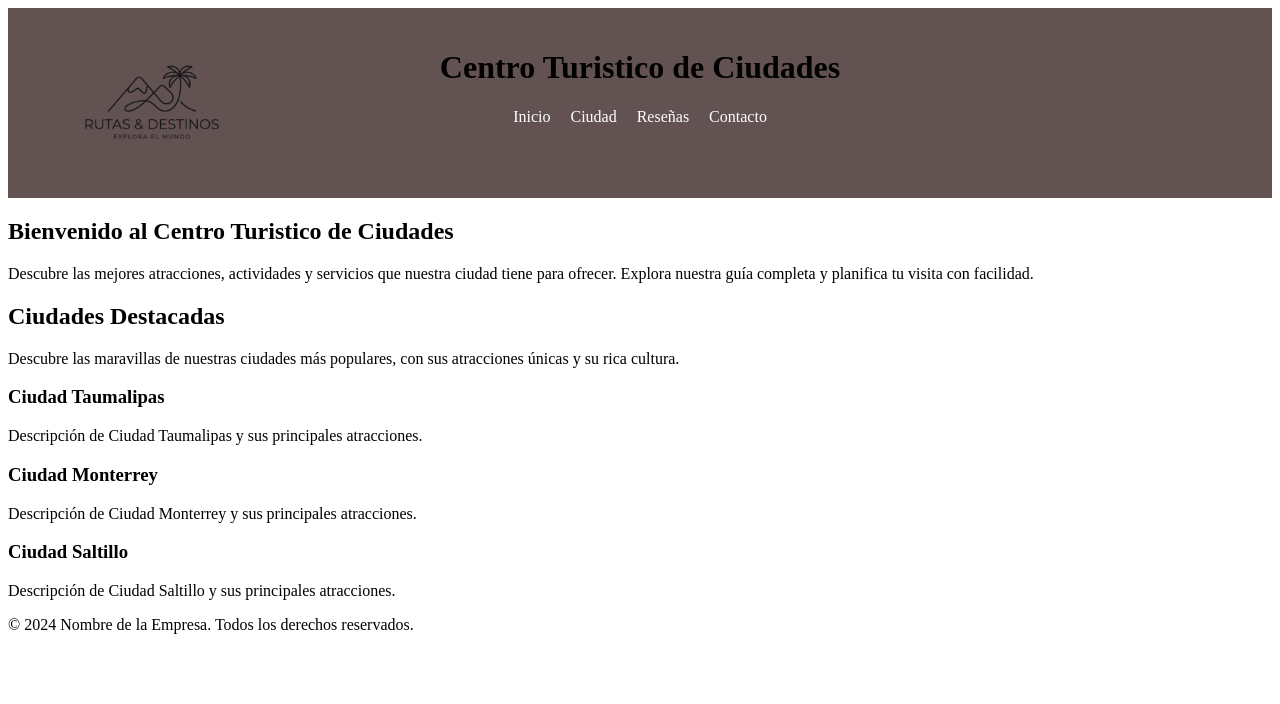
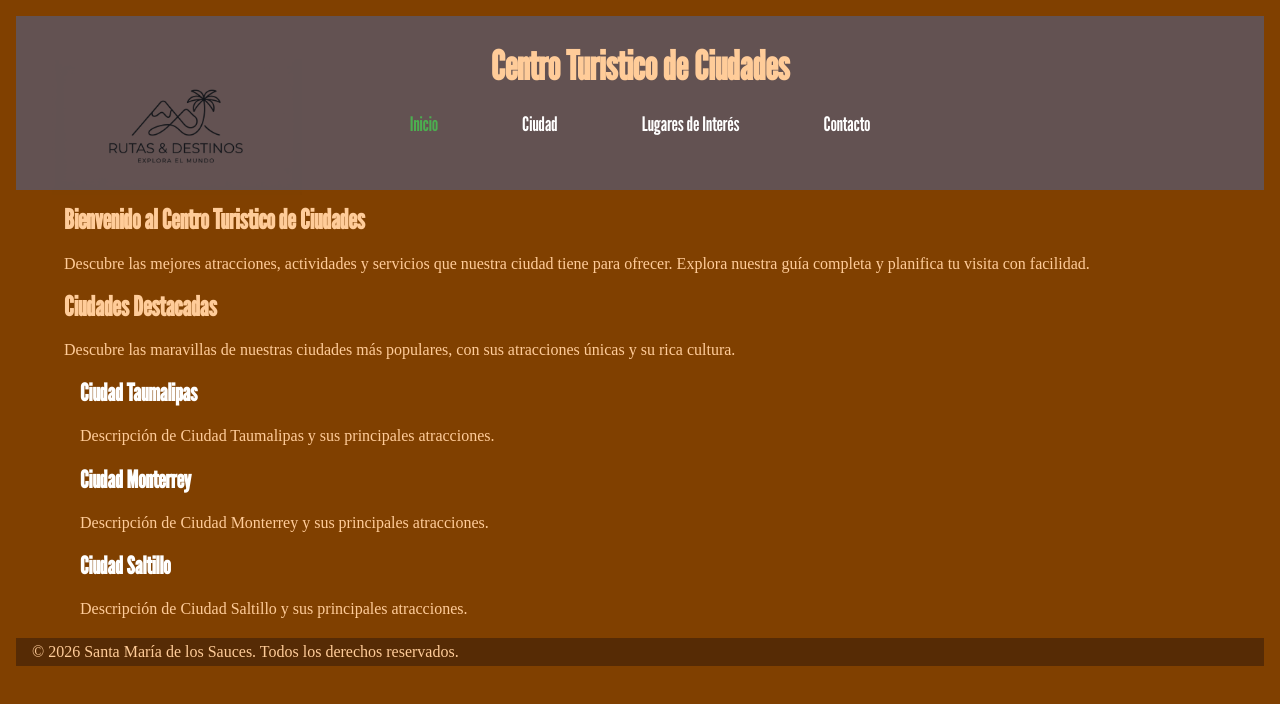
Before and after one commit to Federico973/LI1-2C2026-GRUPO-5, a plain HTML site: page index.html in a window 1280 px wide. Drawn offline with nearby package versions, Linux system fonts and the light colour scheme.

Commit message:
Implementacion de lugares(Falta-completar) arreglos en el nav de todos los archivos, implementacion de un poco de css(Falta realizar la tabla del archivo ciudad.html en el css)

```diff
--- a/Estilos.css
+++ b/Estilos.css
@@ -1,20 +1,37 @@
 /* Nuestro codigo css sera aca */
 
-
+/*VARIABLES*/
 :root {
     --primary-color: #4CAF50;
     --secondary-color: #f2f2f2;
     --text-color: #333;
+    --color-De-Fondo-Header: #635252;
+    --fuente: "League Gothic", sans-serif;
+    --color-h2: #100c08;
+    --color-h1: #FFCC99;
+    --color-h3: #562b05;
+    --fondo-body: #804000;
+}
+/* Estilos para la cabecera. Sera tanto para index como para el resto de paginas */
+
+
+* {
+  box-sizing: border-box;
+  margin: 1rem;
+  padding: 0;
 }
 
-/* Estilos para la cabecera. Sera tanto para index como para el resto de paginas */
+/*Header, footer y body*/
 header {
-    background-color: #635252;
+    font-family: var(--fuente);
+    font-size: 20px;
+    background-color: var(--color-De-Fondo-Header);
     padding: 20px;
     text-align: center;
     position: relative;
     min-height: 150px;
-
+    box-sizing: border-box;
+    margin: 0;
 }
 
 header .logo {
@@ -28,7 +45,40 @@ header .logo {
 
 }
 
-nav.navegacion ul {
+body{
+    max-width: none;
+    margin: 0;
+    line-height: 1.7rem;
+    background-color: var(--fondo-body);
+    color: var(--color-h1)
+}
+
+footer{
+    max-width: none;
+    margin: 0;
+    background-color: var(--color-h3);
+    color: var(--color-h1)
+}
+
+/*Navegacion - Titulos*/
+h1{
+    color: var(--color-h1)
+}
+
+h2{
+    color: var(--color-h1);
+    font-family: var(--fuente);
+    font-size: 1.7rem;
+}
+
+h3{
+    color: white;
+    font-family: var(--fuente);
+    font-size: 1.5rem;
+}
+
+nav ul {
+
     list-style-type: none;
     margin: 0;
     padding: 0;
@@ -37,11 +87,9 @@ nav.navegacion ul {
     gap: 20px;
 }
 
-nav.navegacion a {
+nav a {
     color: white;
     text-decoration: none;
 }
 
-nav.navegacion a:hover {
-    color: var(--primary-color);
-}
+nav a:hover, nav a.activo { color: var(--primary-color); }
--- a/index.html
+++ b/index.html
@@ -5,8 +5,10 @@
     <meta name="viewport" content="width=device-width, initial-scale=1.0">
     <!--Descripcion de la pagina a poner-->
     <meta name="description" content="Bienvenido al Centro Turistico de Ciudades, tu destino ideal para descubrir las mejores atracciones y servicios en la ciudad.">
-    <!-- Link de donde sacara los estilos -->
-    <link rel="stylesheet" href="Estilos.css">
+    <link rel="preconnect" href="https://fonts.googleapis.com">
+    <link rel="preconnect" href="https://fonts.gstatic.com" crossorigin>
+    <link href="https://fonts.googleapis.com/css2?family=League+Gothic&display=swap" rel="stylesheet">
+        <link rel="stylesheet" href="Estilos.css">
     <!--Titulo de la pagina a poner-->
     <title>Centro Turistico de Ciudades</title>
 </head>
@@ -21,9 +23,9 @@
             <ul>
                 <!-- Enlaces de navegación -->
                  <!-- El href con el # te perminete hacer saltos sobre la misma pagina o se podria buscar otra para que de salto a otra pagina -->
-                <li><a href="#Inicio">Inicio</a></li>
+                <li><a href="#Inicio"class="activo">Inicio</a></li>
                 <li><a href="Ciudad.html">Ciudad</a></li>
-                <li><a href="#reseñas">Reseñas</a></li>
+                <li><a href="lugares.html">Lugares de Interés</a></li>
                 <li><a href="contacto.html">Contacto</a></li>
             </ul>
         </nav>
@@ -53,7 +55,7 @@
     </main>
     <footer>
     <!-- Pie de página -->
-    <p>&copy; 2024 Nombre de la Empresa. Todos los derechos reservados.</p>
+    <p>&copy; 2026 Santa María de los Sauces. Todos los derechos reservados.</p>
     </footer>
 </body>
 </html>
```
Also changed, not shown: Ciudad.html (+10 -6 lines), contacto.html (+6 -3 lines), lugares.html (added, +61 -0 lines), Audio/insert audios.txt (deleted), Img/Localidad.png (added), Img/insert imagenes.txt (deleted), Video/Insert videos.txt (deleted).
